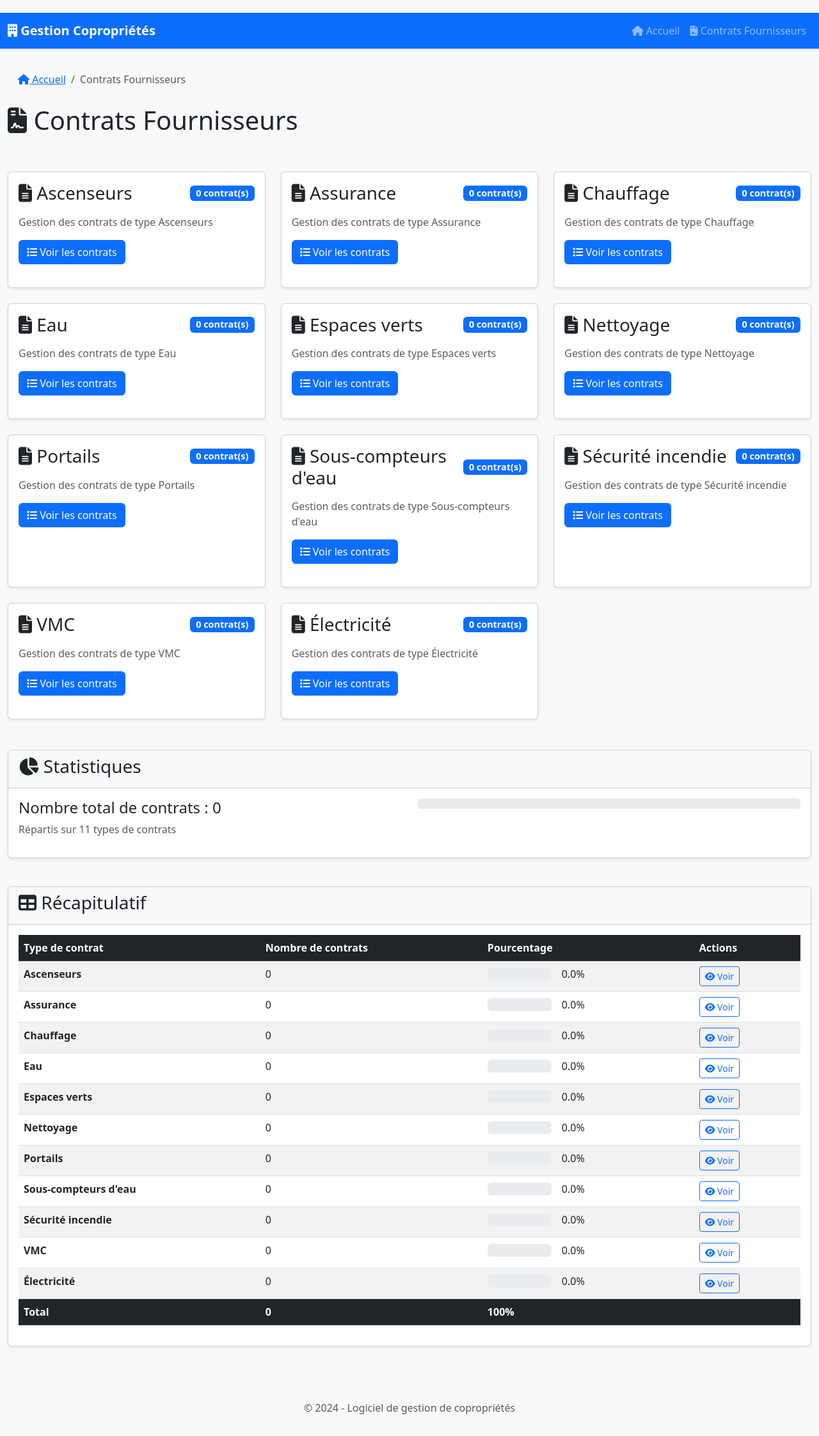
After one commit to Keko-creator/copro_manager, a Flask app: page /contrats_fournisseurs in a window 1280 px wide. The commit adds this page. Shown: the whole page at 64% size. Run offline with Flask 3, Linux system fonts and the light colour scheme.

Commit message:
Add Contrats Fournisseurs page with contract types list
- Add navigation tab for Contrats Fournisseurs in base.html
- Create new route /contrats_fournisseurs
- Create contrats_fournisseurs.html template with:
  - Card grid showing all contract types alphabetically
  - Statistics section with total contracts count
  - Summary table with progress bars for each contract type
- Update TYPES_CONTRATS_FOURNISSEURS list with all requested types:
  Assurance, Chauffage, Eau, Électricité, Espaces verts, Nettoyage,
  Portails, Sécurité incendie, Sous-compteurs d'eau, VMC, Ascenseurs
- Update copropriete page to use the full contract types list

Closes request for Contrats Fournisseurs page

Co-authored-by: Keko-creator <Keko-creator@users.noreply.github.com>

```diff
--- a/copro_manager/app.py
+++ b/copro_manager/app.py
@@ -276,7 +276,7 @@ def copropriete(copro_id):
         joinedload(Copropriete.resolutions_futures)
     ).get_or_404(copro_id)
 
-    types_contrats = ["Assurance", "Nettoyage", "Entretien", "Sécurité", "Espaces verts", "Autre"]
+    types_contrats = TYPES_CONTRATS_FOURNISSEURS + ["Entretien", "Autre"]
     civilites = Civilite.query.all()
 
     return render_template(
@@ -675,4 +675,46 @@ if __name__ == '__main__':
             db.session.commit()
             print("✅ Base initialisée avec 10 copropriétés")
 
+# Liste complète des types de contrats fournisseurs
+TYPES_CONTRATS_FOURNISSEURS = [
+    "Assurance",
+    "Chauffage",
+    "Eau",
+    "Électricité",
+    "Espaces verts",
+    "Nettoyage",
+    "Portails",
+    "Sécurité incendie",
+    "Sous-compteurs d'eau",
+    "VMC",
+    "Ascenseurs"
+]
+
+@app.route('/contrats_fournisseurs')
+def contrats_fournisseurs():
+    """Page listant les types de contrats fournisseurs"""
+    # Récupérer tous les contrats groupés par type
+    from sqlalchemy import func
+
+    # Compter le nombre de contrats par type
+    contrats_par_type = db.session.query(
+        Contrat.type_contrat,
+        func.count(Contrat.id).label('nombre_contrats')
+    ).group_by(Contrat.type_contrat).all()
+
+    # Créer un dictionnaire avec les types de contrats et leur nombre
+    stats_contrats = {}
+    for type_contrat, count in contrats_par_type:
+        stats_contrats[type_contrat] = count
+
+    # Tri alphabétique des types de contrats
+    types_contrats_tries = sorted(TYPES_CONTRATS_FOURNISSEURS)
+
+    return render_template(
+        'contrats_fournisseurs.html',
+        types_contrats=types_contrats_tries,
+        stats_contrats=stats_contrats
+    )
+
+
     app.run(debug=True, host='0.0.0.0', port=5000)
--- a/copro_manager/templates/base.html
+++ b/copro_manager/templates/base.html
@@ -24,6 +24,20 @@
                 <button class="navbar-toggler" type="button" data-bs-toggle="collapse" data-bs-target="#navbarNav">
                     <span class="navbar-toggler-icon"></span>
                 </button>
+                <div class="collapse navbar-collapse" id="navbarNav">
+                    <ul class="navbar-nav ms-auto">
+                        <li class="nav-item">
+                            <a class="nav-link" href="{{ url_for('index') }}">
+                                <i class="fas fa-home"></i> Accueil
+                            </a>
+                        </li>
+                        <li class="nav-item">
+                            <a class="nav-link" href="{{ url_for('contrats_fournisseurs') }}">
+                                <i class="fas fa-file-contract"></i> Contrats Fournisseurs
+                            </a>
+                        </li>
+                    </ul>
+                </div>
             </div>
         </nav>
     </header>
--- /dev/null
+++ b/copro_manager/templates/contrats_fournisseurs.html
@@ -0,0 +1,141 @@
+{% extends "base.html" %}
+
+{% block title %}Contrats Fournisseurs - Copro Manager{% endblock %}
+
+{% block content %}
+<div class="row mb-4">
+    <div class="col-md-12">
+        <nav aria-label="breadcrumb">
+            <ol class="breadcrumb">
+                <li class="breadcrumb-item"><a href="{{ url_for('index') }}"><i class="fas fa-home"></i> Accueil</a></li>
+                <li class="breadcrumb-item active" aria-current="page">Contrats Fournisseurs</li>
+            </ol>
+        </nav>
+
+        <div class="d-flex justify-content-between align-items-center mb-4">
+            <h1><i class="fas fa-file-contract"></i> Contrats Fournisseurs</h1>
+        </div>
+    </div>
+</div>
+
+<!-- Liste des types de contrats -->
+<div class="row">
+    {% for type_contrat in types_contrats %}
+    <div class="col-md-6 col-lg-4 mb-4">
+        <div class="card h-100">
+            <div class="card-body">
+                <div class="d-flex justify-content-between align-items-center mb-3">
+                    <h3 class="card-title mb-0">
+                        <i class="fas fa-file-alt"></i> {{ type_contrat }}
+                    </h3>
+                    <span class="badge bg-primary">
+                        {{ stats_contrats.get(type_contrat, 0) }} contrat(s)
+                    </span>
+                </div>
+                <p class="card-text text-muted">
+                    Gestion des contrats de type {{ type_contrat }}
+                </p>
+                <a href="#" class="btn btn-primary">
+                    <i class="fas fa-list"></i> Voir les contrats
+                </a>
+            </div>
+        </div>
+    </div>
+    {% endfor %}
+</div>
+
+<!-- Statistiques globales -->
+<div class="row mt-4">
+    <div class="col-md-12">
+        <div class="card">
+            <div class="card-header bg-light">
+                <h3><i class="fas fa-chart-pie"></i> Statistiques</h3>
+            </div>
+            <div class="card-body">
+                <div class="row">
+                    <div class="col-md-6">
+                        <h4>Nombre total de contrats : {{ stats_contrats.values()|sum }}</h4>
+                        <p class="text-muted">Répartis sur {{ types_contrats|length }} types de contrats</p>
+                    </div>
+                    <div class="col-md-6">
+                        <div class="progress mb-3">
+                            {% set total = stats_contrats.values()|sum %}
+                            {% for type_contrat in types_contrats %}
+                            {% set count = stats_contrats.get(type_contrat, 0) %}
+                            {% set percentage = (count / total * 100) if total > 0 else 0 %}
+                            {% if count > 0 %}
+                            <div class="progress-bar" role="progressbar"
+                                 style="width: {{ percentage }}%"
+                                 aria-valuenow="{{ percentage }}" aria-valuemin="0" aria-valuemax="100">
+                                {{ type_contrat }}: {{ count }} ({{ "%.1f"|format(percentage) }}%)
+                            </div>
+                            {% endif %}
+                            {% endfor %}
+                        </div>
+                    </div>
+                </div>
+            </div>
+        </div>
+    </div>
+</div>
+
+<!-- Tableau récapitulatif -->
+<div class="row mt-4">
+    <div class="col-md-12">
+        <div class="card">
+            <div class="card-header bg-light">
+                <h3><i class="fas fa-table"></i> Récapitulatif</h3>
+            </div>
+            <div class="card-body">
+                <div class="table-responsive">
+                    <table class="table table-striped table-hover">
+                        <thead class="table-dark">
+                            <tr>
+                                <th>Type de contrat</th>
+                                <th>Nombre de contrats</th>
+                                <th>Pourcentage</th>
+                                <th>Actions</th>
+                            </tr>
+                        </thead>
+                        <tbody>
+                            {% set total = stats_contrats.values()|sum %}
+                            {% for type_contrat in types_contrats %}
+                            {% set count = stats_contrats.get(type_contrat, 0) %}
+                            {% set percentage = (count / total * 100) if total > 0 else 0 %}
+                            <tr>
+                                <td><strong>{{ type_contrat }}</strong></td>
+                                <td>{{ count }}</td>
+                                <td>
+                                    <div class="d-flex align-items-center">
+                                        <div class="progress me-3" style="height: 20px; width: 100px;">
+                                            <div class="progress-bar bg-primary" role="progressbar"
+                                                 style="width: {{ percentage }}%"
+                                                 aria-valuenow="{{ percentage }}" aria-valuemin="0" aria-valuemax="100">
+                                            </div>
+                                        </div>
+                                        {{ "%.1f"|format(percentage) }}%
+                                    </div>
+                                </td>
+                                <td>
+                                    <a href="#" class="btn btn-sm btn-outline-primary">
+                                        <i class="fas fa-eye"></i> Voir
+                                    </a>
+                                </td>
+                            </tr>
+                            {% endfor %}
+                        </tbody>
+                        <tfoot>
+                            <tr class="table-dark">
+                                <th>Total</th>
+                                <th>{{ total }}</th>
+                                <th>100%</th>
+                                <th></th>
+                            </tr>
+                        </tfoot>
+                    </table>
+                </div>
+            </div>
+        </div>
+    </div>
+</div>
+{% endblock %}
```
